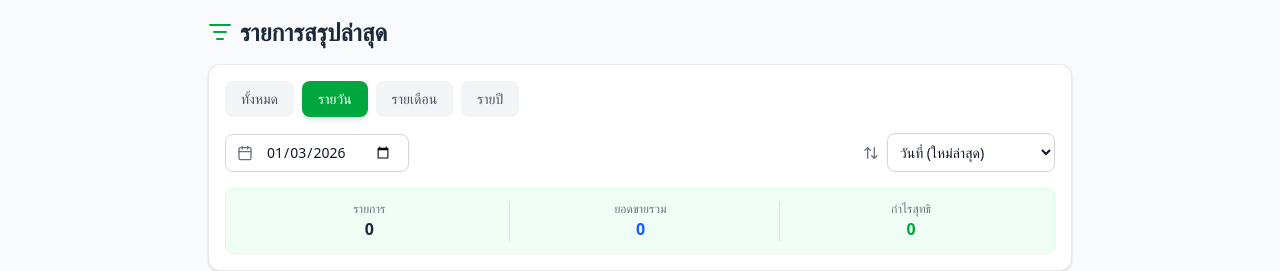
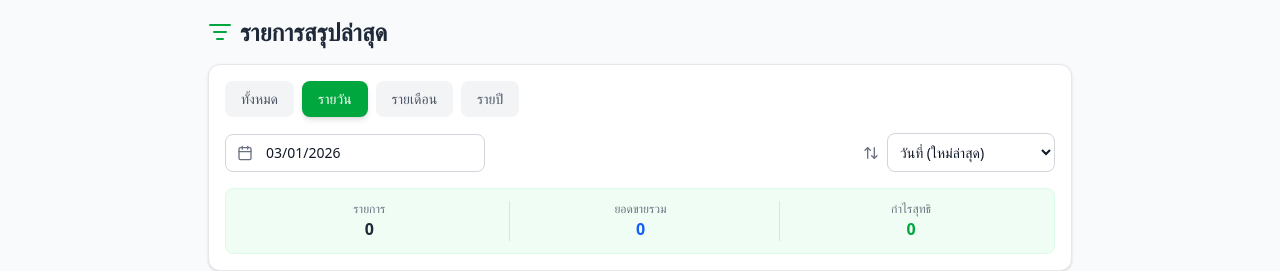
Before and after one commit to watcharabest/coconut-form-report, a React (Vite) app: page /table in a window 1280 px wide. Both pictures are taken after a click on the button "รายวัน". Shown: the top 271 px of the page. Built offline with nearby package versions, Linux system fonts and the light colour scheme; no server answers.

Commit message:
Change Year Select

```diff
--- a/package.json
+++ b/package.json
@@ -16,6 +16,7 @@
     "lucide-react": "^0.562.0",
     "mongoose": "^9.1.1",
     "react": "^19.2.0",
+    "react-datepicker": "^9.1.0",
     "react-dom": "^19.2.0",
     "react-router-dom": "^7.11.0",
     "recharts": "^3.6.0",
--- a/src/pages/TablePage.jsx
+++ b/src/pages/TablePage.jsx
@@ -2,6 +2,9 @@
 import { useState, useEffect, useMemo } from 'react';
 import axios from 'axios';
 import { ListFilter, Calendar, ArrowUpDown, Filter, ChevronLeft, ChevronRight, ChevronUp, ChevronDown } from 'lucide-react';
+// ✅ Import DatePicker และ CSS
+import DatePicker from "react-datepicker";
+import "react-datepicker/dist/react-datepicker.css";
 
 export default function TablePage() {
     const [data, setData] = useState([]);
@@ -9,7 +12,7 @@ export default function TablePage() {
 
     // --- State Filter & Sort ---
     const [filterType, setFilterType] = useState('all');
-    const [selectedDate, setSelectedDate] = useState(new Date().toISOString().split('T')[0]);
+    const [selectedDate, setSelectedDate] = useState(new Date());
     const [sortConfig, setSortConfig] = useState({ key: 'date', direction: 'desc' });
 
     // --- State สำหรับ Pagination ---
@@ -151,17 +154,18 @@ export default function TablePage() {
                                 <div className="absolute inset-y-0 left-0 pl-3 flex items-center pointer-events-none">
                                     <Calendar size={16} className="text-gray-500" />
                                 </div>
-                                <input
-                                    type={filterType === 'year' ? "number" : (filterType === 'month' ? "month" : "date")}
-                                    value={filterType === 'year' ? selectedDate.split('-')[0] : (filterType === 'month' ? selectedDate.slice(0, 7) : selectedDate)}
-                                    onChange={(e) => {
-                                        let val = e.target.value;
-                                        if (filterType === 'year') val = `${val}-01-01`;
-                                        if (filterType === 'month') val = `${val}-01`;
-                                        setSelectedDate(val);
-                                    }}
-                                    className="pl-10 pr-4 py-2 border border-gray-300 rounded-lg text-sm w-full outline-none focus:ring-2 focus:ring-green-500"
-                                />
+                                <DatePicker
+                                    selected={selectedDate}
+                                    onChange={(date) => setSelectedDate(date)}
+                                    locale="th"
+                                    dateFormat={
+                                        filterType === 'year' ? "yyyy" :
+                                        (filterType === 'month' ? "MM/yyyy" : "dd/MM/yyyy")
+                                    }
+                                    showYearPicker={filterType === 'year'}
+                                    showMonthYearPicker={filterType === 'month'}
+                                    className="pl-10 pr-4 py-2 border border-gray-300 rounded-lg text-sm w-full outline-none focus:ring-2 focus:ring-green-500 cursor-pointer"
+                                    />
                             </div>
                         )}
                     </div>
```
Also changed, not shown: vercel.json, 1 other file (tests, documents, lock files or other folders).
